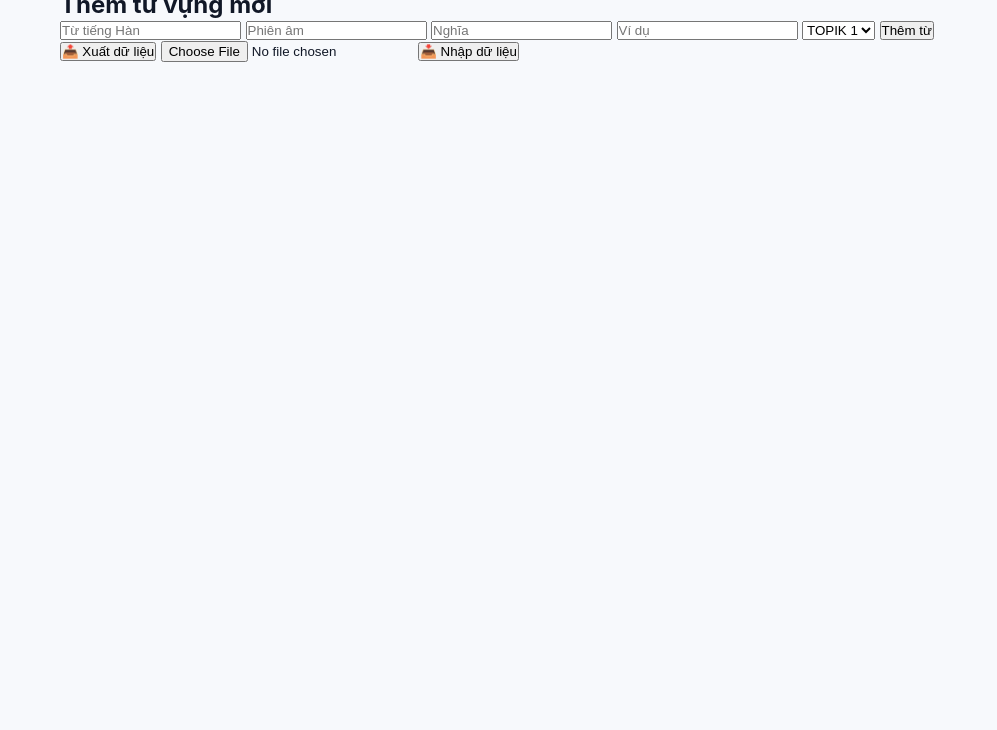
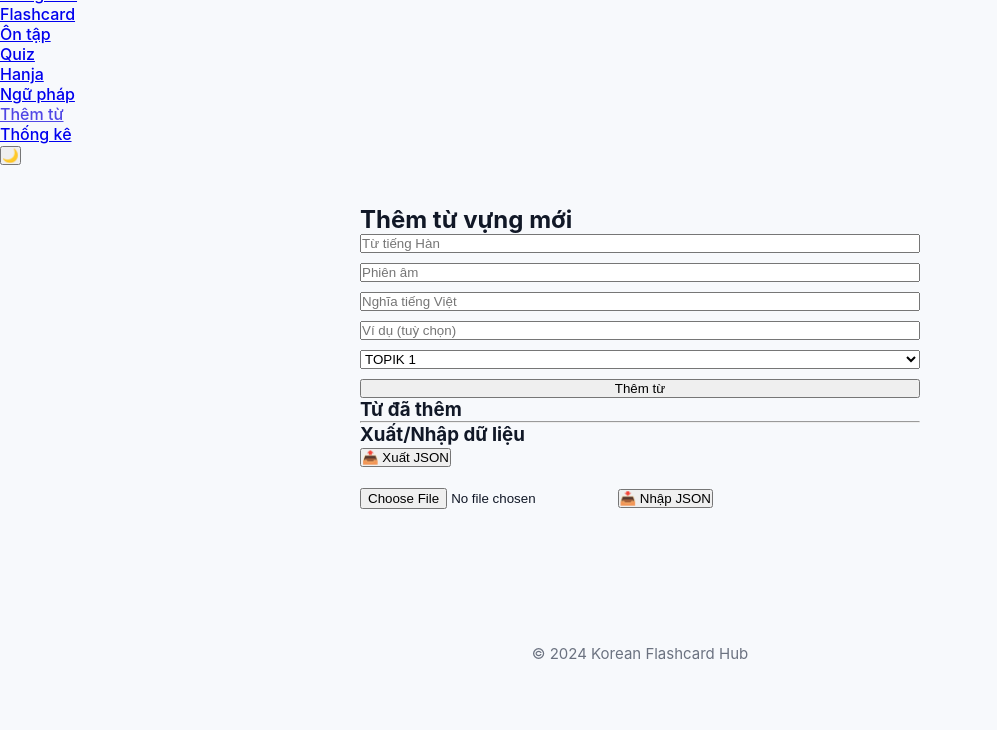
Before and after one commit to Sddnin/sddnin-website, a plain HTML site: page pages/add-word.html in a window 1280 px wide. Shown: the part 70-800 px from the top of the page, without its empty margins (0-997 px from the left). Drawn offline with Linux system fonts and the light colour scheme.

Commit message:
Update add-word.html

```diff
--- a/pages/add-word.html
+++ b/pages/add-word.html
@@ -9,24 +9,54 @@
     <link rel="stylesheet" href="../assets/css/responsive.css">
 </head>
 <body>
-    <header class="main-header">...</header>
-    <main>
+    <header class="main-header">
+        <div class="logo"><h1>🇰🇷 Thêm từ vựng</h1></div>
+        <nav class="main-nav">
+            <ul>
+                <li><a href="home.html">Trang chủ</a></li>
+                <li><a href="flashcard.html">Flashcard</a></li>
+                <li><a href="review.html">Ôn tập</a></li>
+                <li><a href="quiz.html">Quiz</a></li>
+                <li><a href="hanja.html">Hanja</a></li>
+                <li><a href="grammar.html">Ngữ pháp</a></li>
+                <li><a href="add-word.html" class="active">Thêm từ</a></li>
+                <li><a href="stats.html">Thống kê</a></li>
+            </ul>
+        </nav>
+        <button id="theme-toggle" class="theme-btn">🌙</button>
+    </header>
+
+    <main style="max-width:600px;margin:20px auto;padding:20px;">
         <h2>Thêm từ vựng mới</h2>
-        <form id="add-word-form">
+        <form id="add-word-form" style="display:flex;flex-direction:column;gap:10px;">
             <input type="text" id="korean" placeholder="Từ tiếng Hàn" required>
             <input type="text" id="romanization" placeholder="Phiên âm">
-            <input type="text" id="meaning" placeholder="Nghĩa" required>
-            <input type="text" id="example" placeholder="Ví dụ">
-            <select id="level"><option value="TOPIK 1">TOPIK 1</option><option value="TOPIK 2">TOPIK 2</option></select>
-            <button type="submit">Thêm từ</button>
+            <input type="text" id="meaning" placeholder="Nghĩa tiếng Việt" required>
+            <input type="text" id="example" placeholder="Ví dụ (tuỳ chọn)">
+            <select id="level">
+                <option value="TOPIK 1">TOPIK 1</option>
+                <option value="TOPIK 2">TOPIK 2</option>
+                <option value="TOPIK 3">TOPIK 3</option>
+            </select>
+            <button type="submit" class="cta-button">Thêm từ</button>
         </form>
+
+        <h3>Từ đã thêm</h3>
         <div id="custom-word-list"></div>
-        <button id="export-btn">📤 Xuất dữ liệu</button>
+
+        <hr>
+        <h3>Xuất/Nhập dữ liệu</h3>
+        <button id="export-btn" class="cta-button">📤 Xuất JSON</button>
+        <br><br>
         <input type="file" id="import-file" accept=".json">
-        <button id="import-btn">📥 Nhập dữ liệu</button>
+        <button id="import-btn" class="cta-button">📥 Nhập JSON</button>
     </main>
+
+    <footer class="main-footer"><p>&copy; 2024 Korean Flashcard Hub</p></footer>
+
     <script src="../assets/js/storage.js"></script>
     <script src="../assets/js/theme.js"></script>
     <script src="../assets/js/add-word.js"></script>
+    <script src="../assets/js/app.js"></script>
 </body>
 </html>
```
